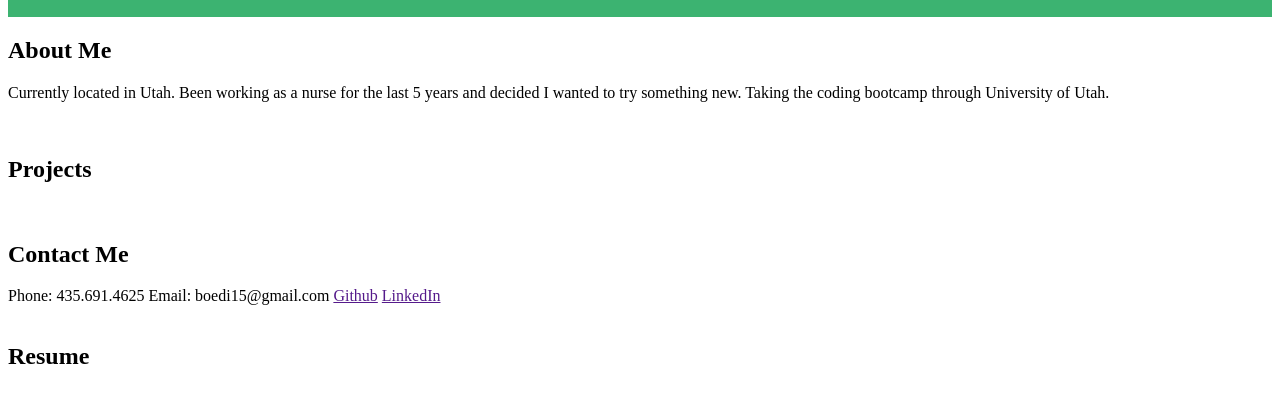
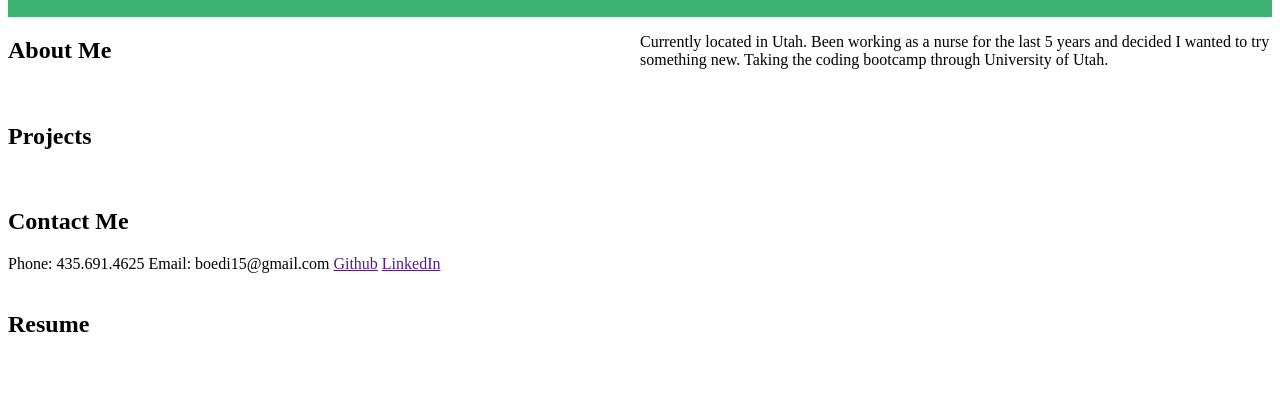
Before and after one commit to blofland/professional-portfolio, a plain HTML site: page index.html in a window 1280 px wide. Shown: the part 100-502 px from the top of the page. Drawn offline with Linux system fonts and the light colour scheme.

Commit message:
added columns

```diff
--- a/index.html
+++ b/index.html
@@ -32,10 +32,11 @@
       </header>
       <!-- end navigation -->
 
-      <div class="aboutme" ><h2 class="left">About Me</h2>
-    <p class= "right">Currently located in Utah.  Been working as a nurse for the last 5 years and decided I wanted to try something new.  Taking the coding bootcamp through University of Utah.</p></div>
+      <div class="aboutme row" ><h2 class="left column">About Me</h2>
+    <p class= "right column">Currently located in Utah.  Been working as a nurse for the last 5 years and decided I wanted to try something new.  Taking the coding bootcamp through University of Utah.</p></div>
     <br>
-    <div class="projects"><h2 class ="left">Projects</h2></div>
+    <div class="projects row"><h2 class ="left column">Projects</h2>
+    <p class="column"></p></div>
     <br>
       <div class="contactme"><h2 class="left">Contact Me</h2>
         <div class="row">
```
